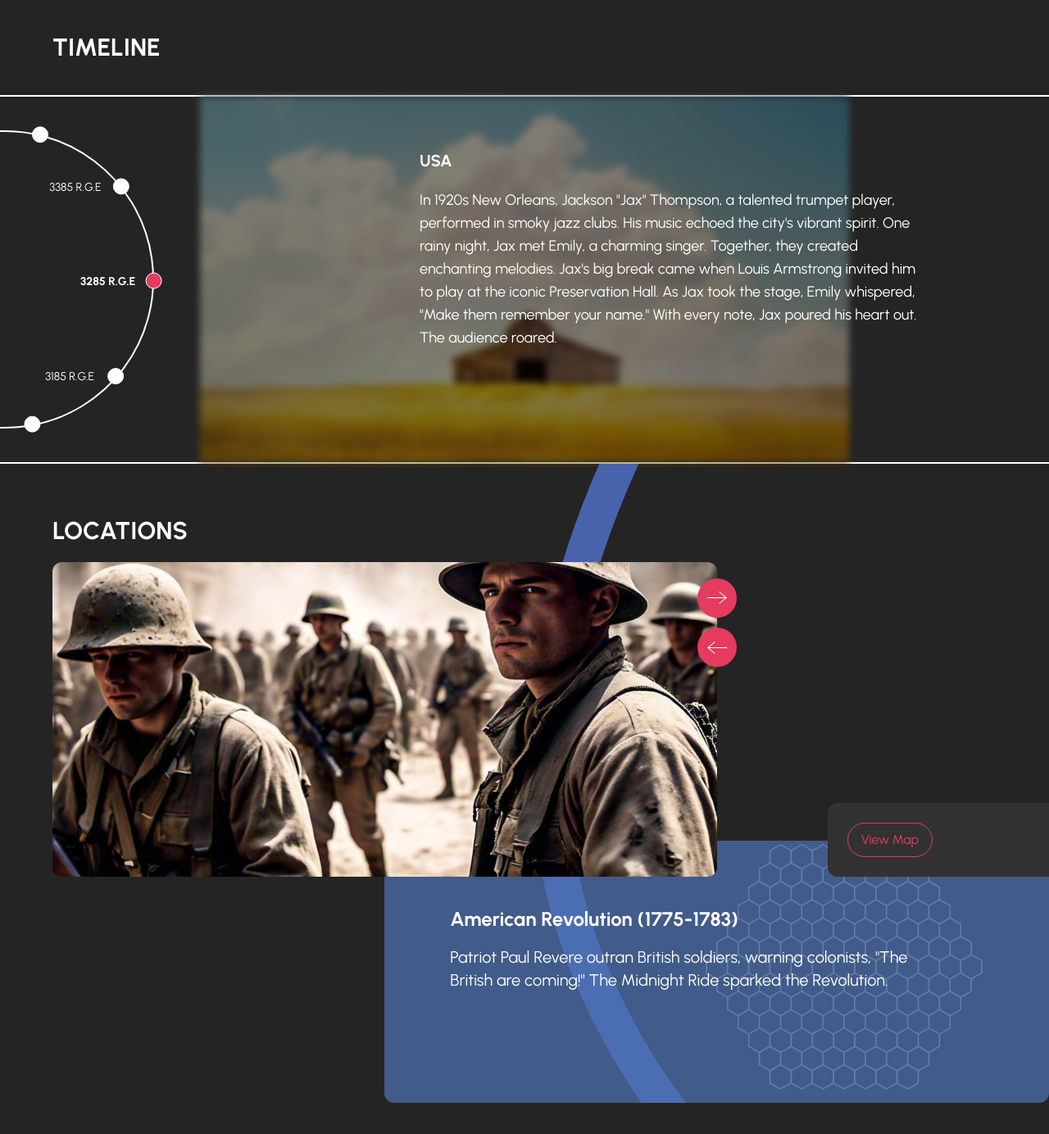
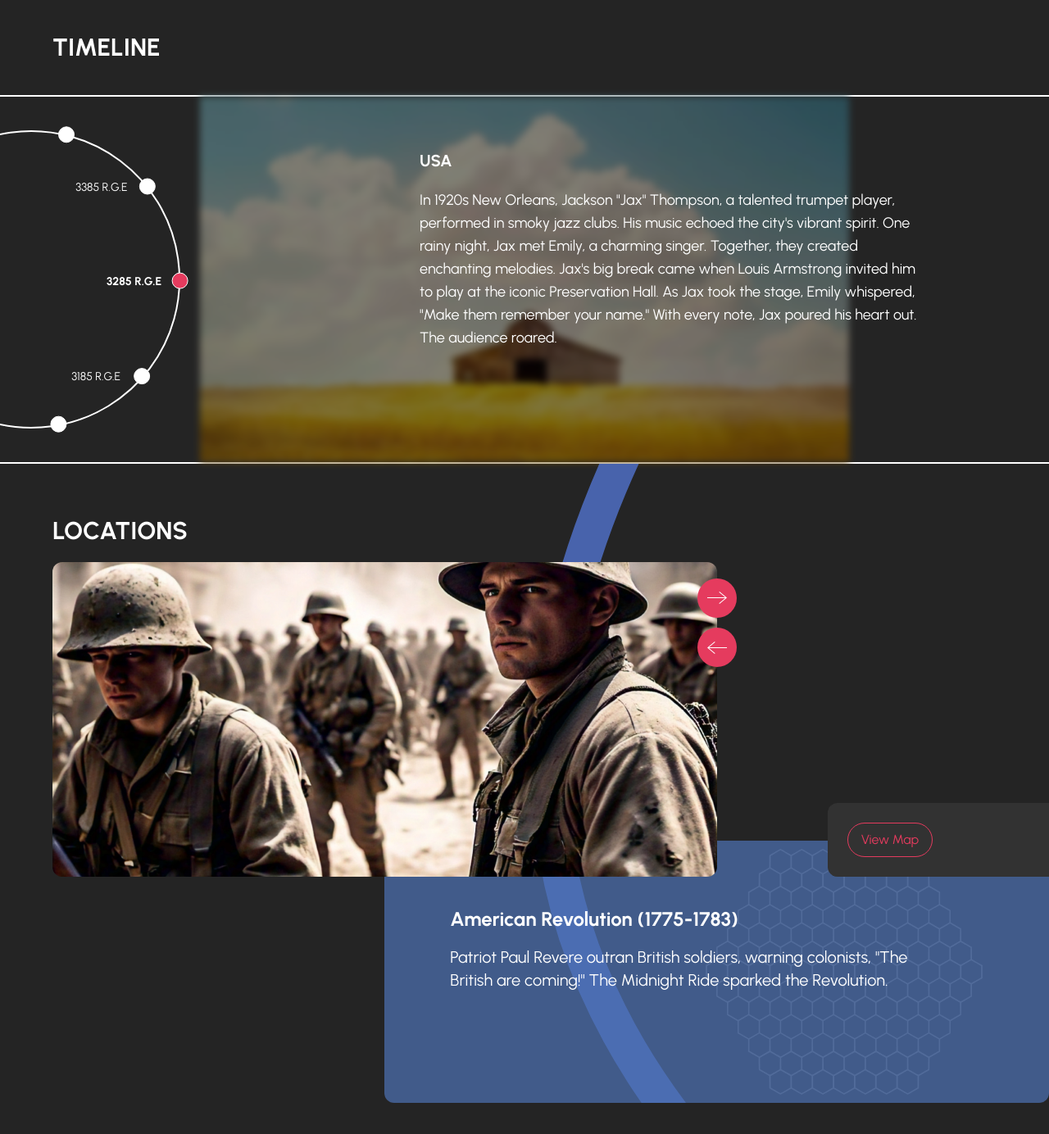
Before and after one commit to arnoldfox21/test-gw, a Next.js app: page / in a window 1280 px wide. Shown: the top 1384 px of the page at 82% size. Built offline with nearby package versions, Linux system fonts and the light colour scheme.

Commit message:
Fix: circular position

```diff
--- a/components/Carousel/index.js
+++ b/components/Carousel/index.js
@@ -63,7 +63,7 @@ export default function Carousel({
         </div>
       </div>
       <div className="w-full flex justify-end z-10 sm:-mt-[44px] mt-28 relative">
-        <div className="absolute z-0 flex w-full sm:justify-end justify-center bottom-4 opacity-50">
+        <div className="absolute z-0 flex w-full sm:justify-end justify-center h-full items-center opacity-25">
           <Hexagon />
         </div>
         <div className="bg-[#4d73b6] z-10 rounded-xl bg-opacity-70 h-[320px] sm:w-4/6 w-full text-white sm:p-20 p-4 sm:pr-32">
@@ -76,7 +76,12 @@ export default function Carousel({
         </div>
       </div>
       <div className="-rotate-90 overflow-hidden absolute top-[140px] z-0 right-0">
-        <svg height="500" className="z-0" width="780" xmlns="http://www.w3.org/2000/svg">
+        <svg
+          height="500"
+          className="z-0"
+          width="780"
+          xmlns="http://www.w3.org/2000/svg"
+        >
           <path
             id="lineAC"
             d="M -14 180 q 400 -300 920 0"
--- a/components/Timeline/index.js
+++ b/components/Timeline/index.js
@@ -44,7 +44,7 @@ export default function Timeline({ activeItem, selectRGE, mainColor }){
           ))}
         </div>
 
-        <div className="absolute h-full flex items-center sm:-ml-44 -ml-60 top-0 z-20">
+        <div className="absolute h-full flex items-center sm:-ml-36 -ml-60 top-0 z-20">
           <div
             className="carousel relative w-[364px] h-[364px] border-2 rounded-full border-white"
             style={{ transform: `rotate(${activeItem.position}deg)` }}
```
